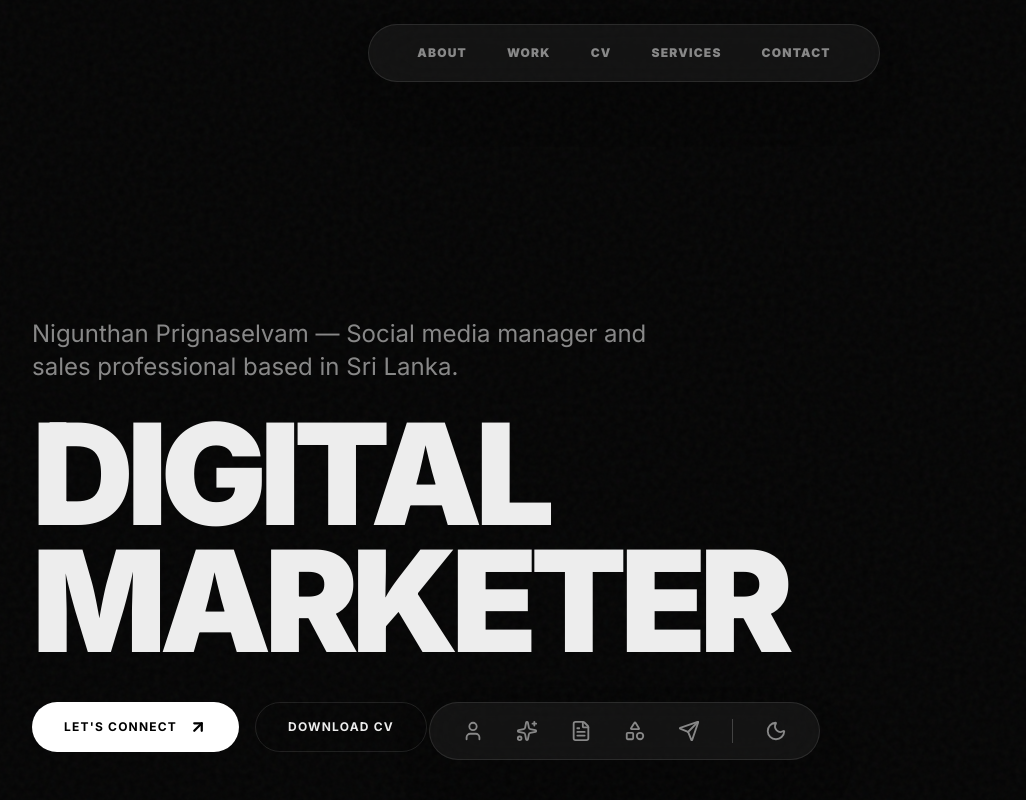
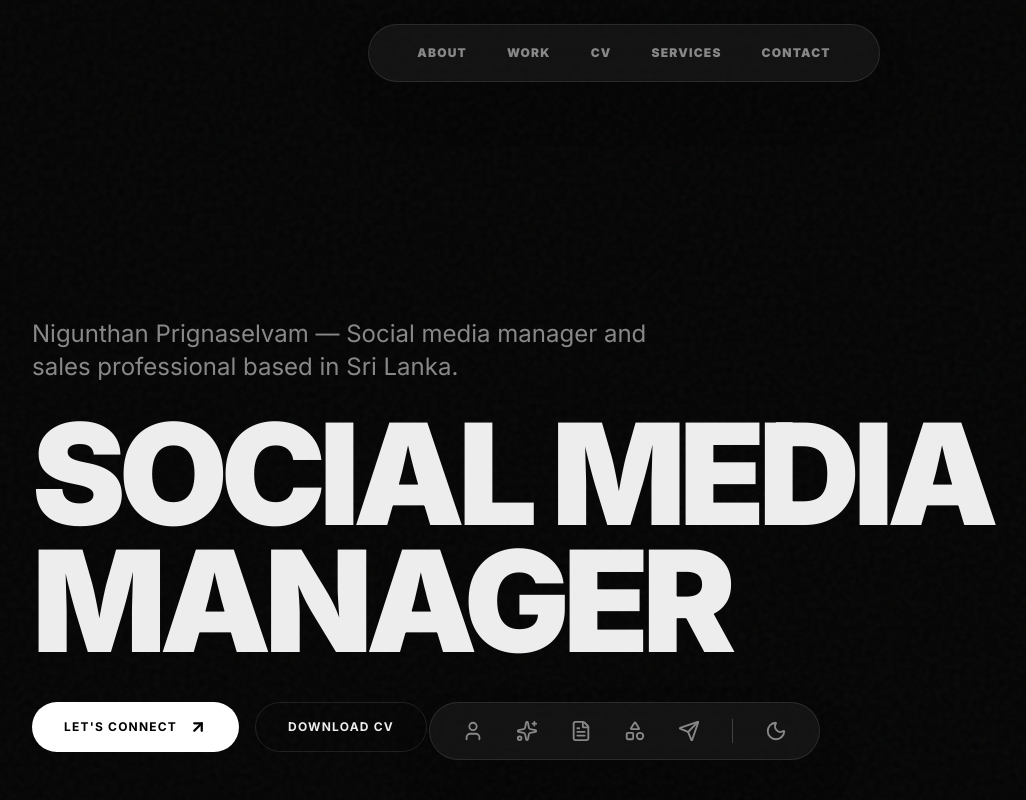
Before and after one commit to nigunthan/portfolio, a Next.js app: page / in a window 1280 px wide. Shown: the top 800 px of the page, without its empty margins (16-1042 px from the left). Built offline with nearby package versions, Linux system fonts and the light colour scheme.

Commit message:
Update titles from 'Digital Marketer' to 'Social Media Manager'

```diff
--- a/app/page.tsx
+++ b/app/page.tsx
@@ -129,12 +129,12 @@ export default function Portfolio() {
 
             <div className="overflow-hidden mb-2">
               <motion.h1 variants={wordVars} className="text-[14vw] md:text-[11vw] leading-[0.85] font-black uppercase tracking-tighter">
-                Digital
+                Social Media
               </motion.h1>
             </div>
             <div className="overflow-hidden mb-10">
               <motion.h1 variants={wordVars} className="text-[14vw] md:text-[11vw] leading-[0.85] font-black uppercase tracking-tighter">
-                Marketer
+                Manager
               </motion.h1>
             </div>
 
```
